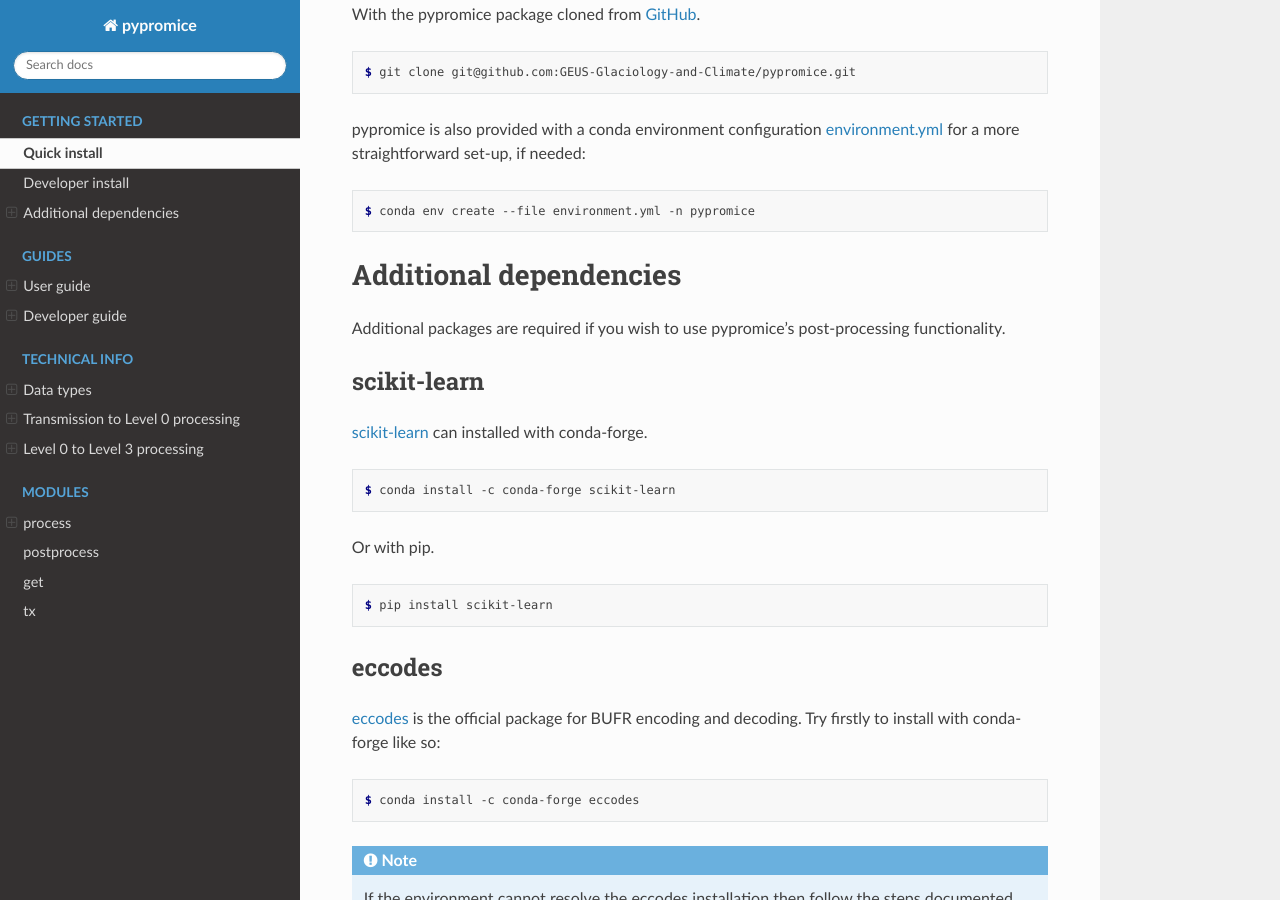
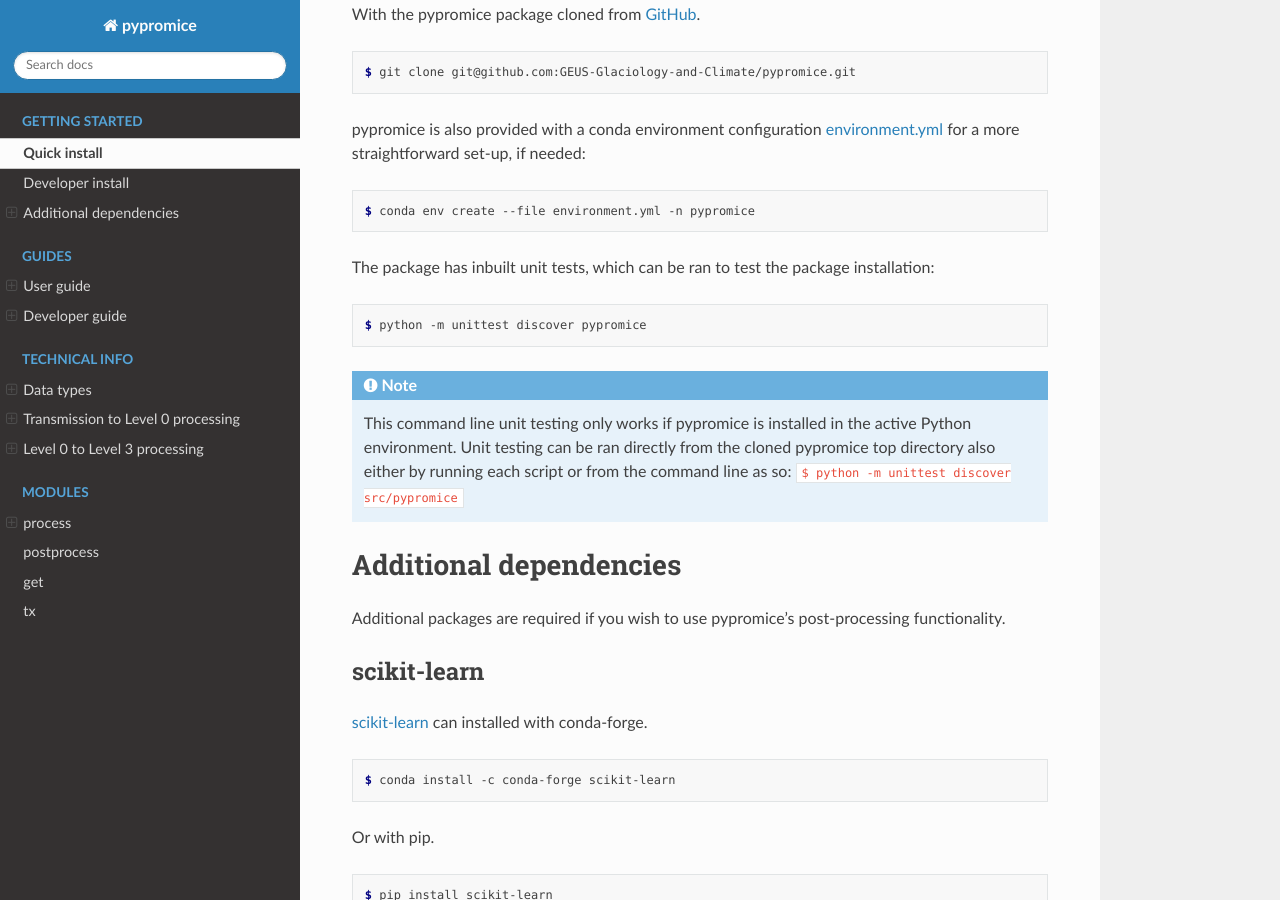
Before and after one commit to GEUS-Glaciology-and-Climate/pypromice, a Sphinx documentation site: the page built from docs/install.rst, in a window 1280 px wide and 900 px high, scrolled down 498 px. Built offline with Sphinx 7.4.7 and the Read the Docs theme 2.0.0, drawn with Linux system fonts in a browser that asks for light colours.

Commit message:
Unit testing added to docs installation guide

```diff
--- a/docs/guide_user.rst
+++ b/docs/guide_user.rst
@@ -66,8 +66,8 @@
     $ getL3 -c src/pypromice/test/test_config1.toml -i src/pypromice/test -o src/pypromice/test
 
 
-Loading PROMICE data
-====================
+Loading PROMICE and GC-Net data
+===============================
 
 Import from Dataverse (no downloads!)
 -------------------------------------
--- a/docs/install.rst
+++ b/docs/install.rst
@@ -35,6 +35,15 @@
 .. _GitHub: https://github.com/GEUS-Glaciology-and-Climate/pypromice
 .. _environment.yml: https://github.com/GEUS-Glaciology-and-Climate/pypromice/blob/main/environment.yml
 
+The package has inbuilt unit tests, which can be ran to test the package installation:
+
+.. code:: console
+
+	$ python -m unittest discover pypromice
+
+.. note::
+
+	This command line unit testing only works if pypromice is installed in the active Python environment. Unit testing can be ran directly from the cloned pypromice top directory also either by running each script or from the command line as so: ``$ python -m unittest discover src/pypromice``
 
 ***********************
 Additional dependencies
```
Also changed, not shown: 1 other file.
